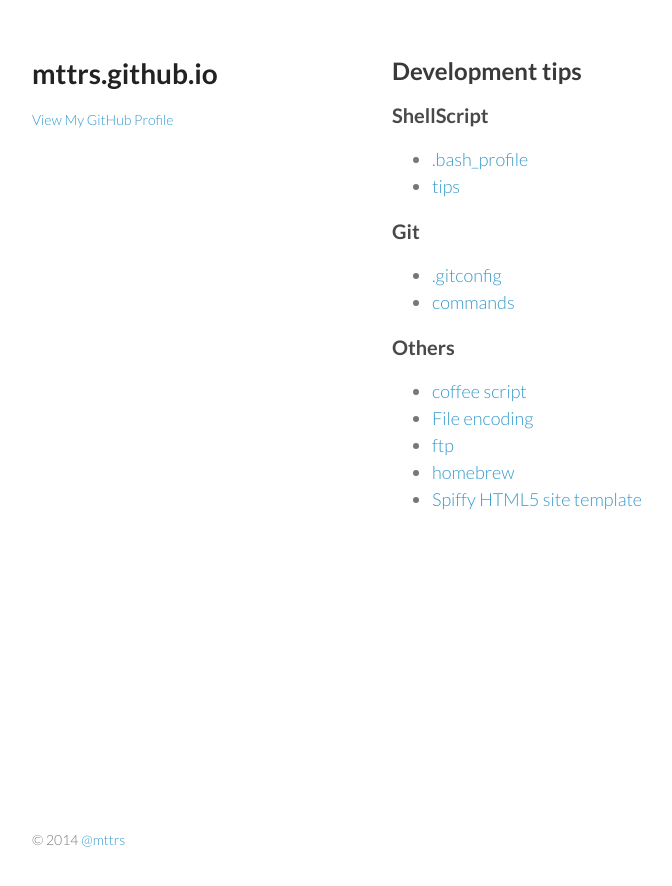
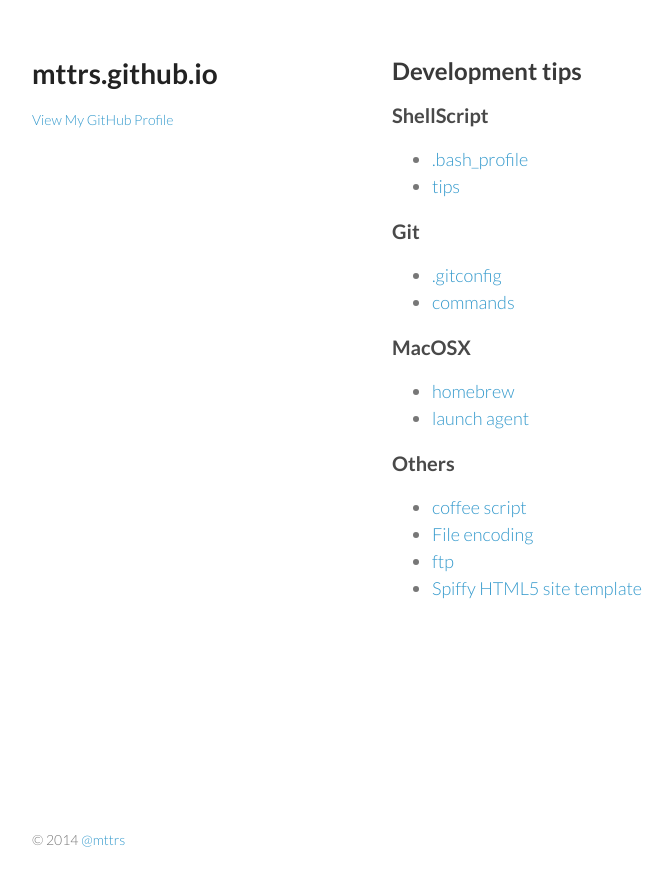
Before and after one commit to gitter-badger/mttrs.github.io, a Jekyll site: the page built from index.md, in a window 1280 px wide. Shown: the top 886 px of the page, without its empty margins (178-850 px from the left). Built offline with Jekyll 4.4.1, drawn with Linux system fonts in a browser that asks for light colours.

Commit message:
Create OSX list

```diff
--- a/index.md
+++ b/index.md
@@ -41,6 +41,20 @@ layout: default
       </li>
     </ul>
 
+    <h3>MacOSX</h3>
+    <ul>
+      <li class="link-list">
+        <a href="https://github.com/mttrs/notes/blob/master/brew.md" target="_blank">
+          homebrew
+        </a>
+      </li>
+      <li class="link-list">
+        <a href="https://github.com/mttrs/notes/blob/master/launchAgent.md" target="_blank">
+          launch agent
+        </a>
+      </li>
+    </ul>
+
     <h3>Others</h3>
     <ul>
       <li class="link-list">
@@ -59,11 +73,6 @@ layout: default
         </a>
       </li>
       <li class="link-list">
-        <a href="https://github.com/mttrs/notes/blob/master/brew.md" target="_blank">
-          homebrew
-        </a>
-      </li>
-      <li class="link-list">
         <a href="http://html5up.net/" target="_blank">
           Spiffy HTML5 site template
         </a>
```
